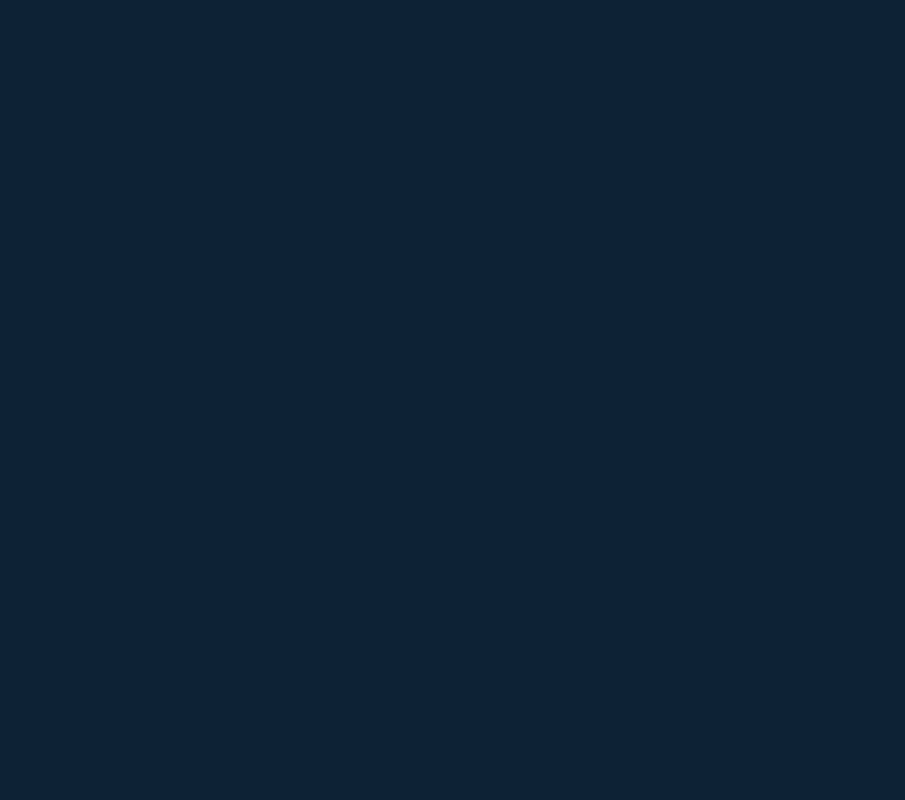
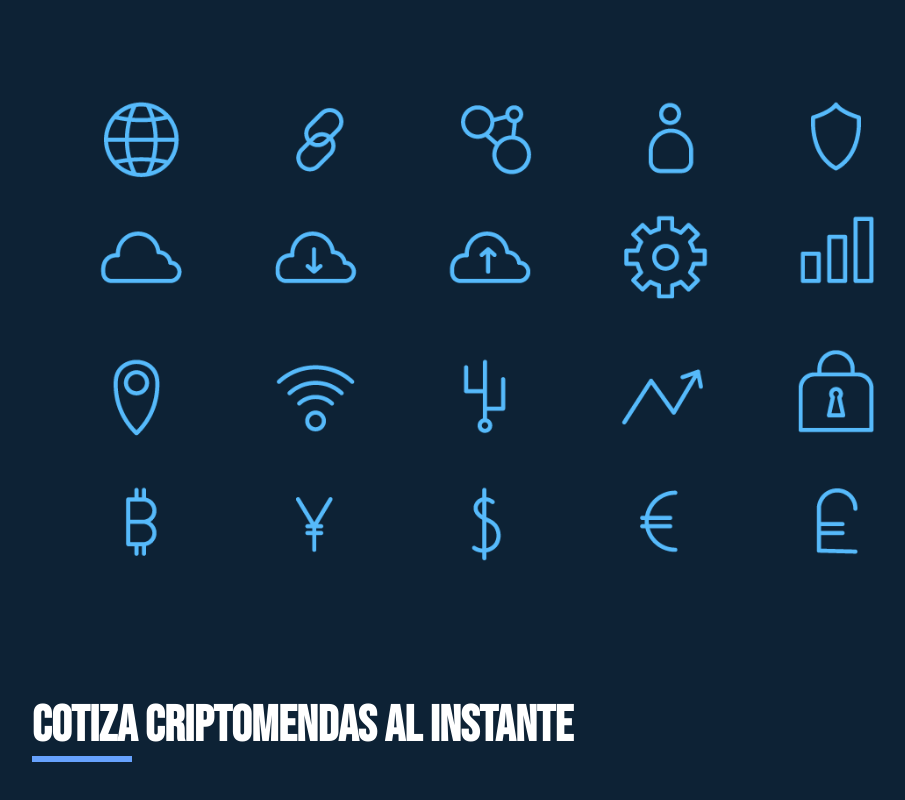
Before and after one commit to PixelsFarm/criptomoneda, a React (Create React App) app: page / in a window 1280 px wide. Shown: the part 444-1244 px from the top of the page, without its empty margins (158-1063 px from the left). Before the commit the page ends 800 px from the top, so only its background shows below. Built offline with nearby package versions, Linux system fonts and the light colour scheme.

Commit message:
Añadir imagen y estilos al heading

```diff
--- a/src/App.js
+++ b/src/App.js
@@ -1,10 +1,54 @@
-import React, { Fragment } from "react";
+import React from "react";
+import styled from '@emotion/styled';
+import imagen from './cryptomonedas.png';
+
+const Contenedor = styled.div`
+	max-width: 900px;
+	margin: 0 auto;
+
+	@media (max-width: 992px) {
+		display: grid;
+		grid-template-columns: repeat(2, 1fr);
+		column-gap: 2rem;
+	}
+`;
+
+const Imagen = styled.img`
+	max-width: 100%;
+	margin-top: 5rem;
+`;
+
+const Heading = styled.h1`
+	font-family: 'Bebas Neue', cursive;
+	color: #ffffff;
+	text-align: left;
+	font-weight: 700;
+	font-size: 50px;
+	margin-bottom: 50px;
+	margin-top: 80px;
+
+	&::after {
+		content: '';
+		width: 100px;
+		height: 6px;
+		display: block;
+		background-color: #66A2FE;
+	}
+`;
 
 function App() {
 	return (
-		<Fragment>
-			<h1>ract</h1>
-		</Fragment>
+		<Contenedor>
+			<div>
+				<Imagen
+				src={imagen}
+				alt="imagen cripto"
+				/>
+			</div>
+			<Heading>
+				Cotiza Criptomendas al instante
+			</Heading>
+		</Contenedor>
 	);
 }
 
```
Also changed, not shown: 1 other file (tests, documents, lock files or other folders).
